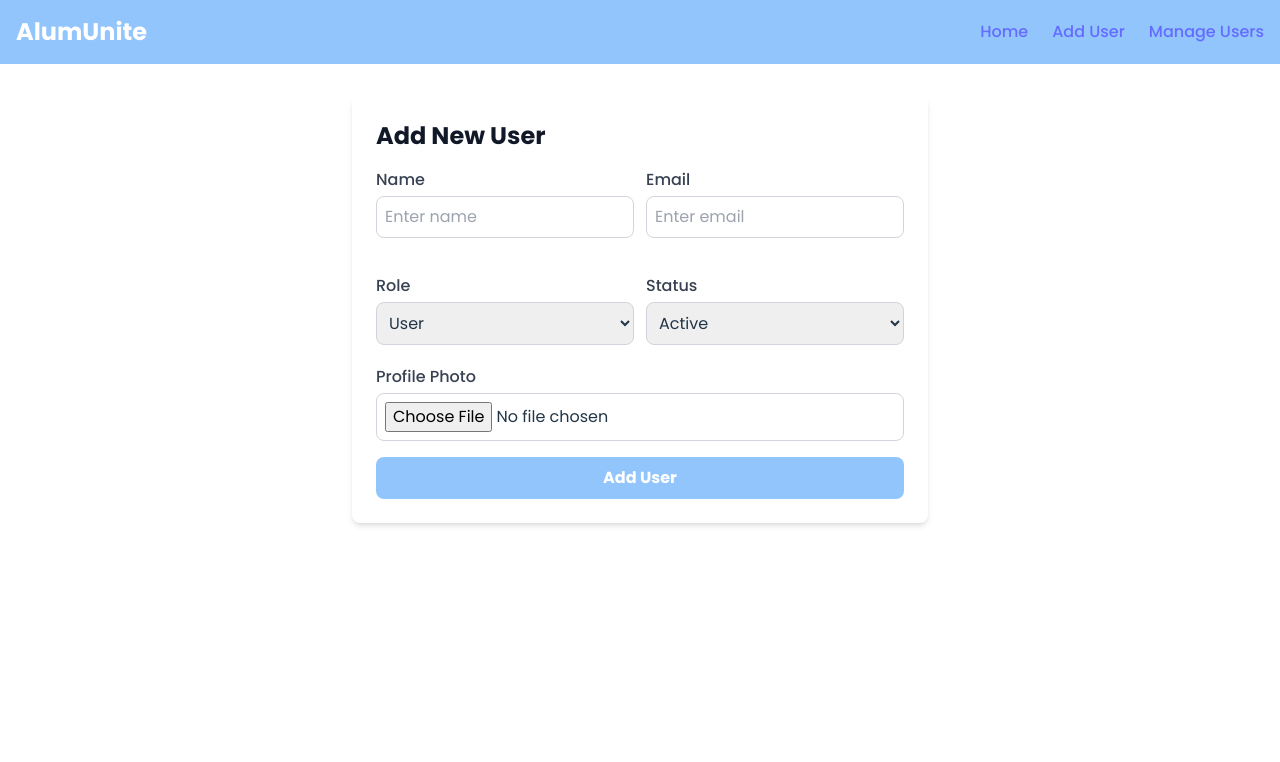
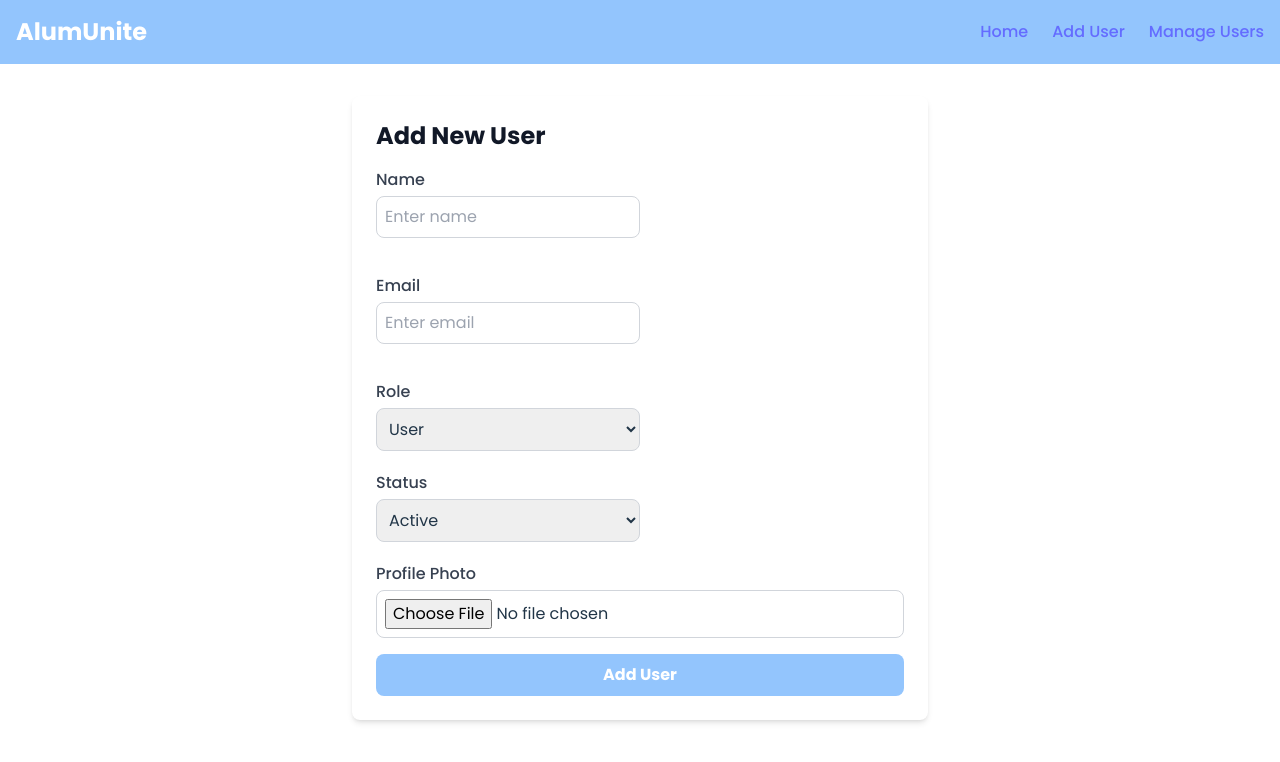
Before and after one commit to Jybium/alumunite-assessment, a React (Vite) app: page /add-user in a window 1280 px wide. Shown: the top 762 px of the page. Built offline with nearby package versions, Linux system fonts and the light colour scheme.

Commit message:
fix: enhanced the application

```diff
--- a/src/component/common/input.tsx
+++ b/src/component/common/input.tsx
@@ -12,7 +12,7 @@ interface InputProps {
 }
 
 const Input: React.FC<InputProps> = ({ label, type = 'text', name, value, onChange, placeholder, error }) => (
-  <div className="mb-4">
+  <div className="mb-4 w-full">
     <label className="block text-gray-700 font-medium mb-1">{label}</label>
     <input
       type={type}
--- a/src/component/forms/add-user-form.tsx
+++ b/src/component/forms/add-user-form.tsx
@@ -79,8 +79,9 @@ const AddUserForm: React.FC = () => {
         <form onSubmit={handleSubmit} className="bg-white p-6 rounded-lg shadow-md max-w-xl mx-auto mt-8 space-y-4">
             <h2 className="text-2xl font-bold text-gray-900">Add New User</h2>
 
-            <div className="grid grid-cols-1 lg:grid-cols-2 gap-x-3 gap-y-5">
-
+            <div className="space-y-5 lg:space-y-0 lg:flex lg:flex-wrap lg:gap-x-3 lg:gap-y-5">
+                {/* Name Input */}
+                <div className="w-full lg:w-1/2">
                     <Input
                         label="Name"
                         name="name"
@@ -89,7 +90,10 @@ const AddUserForm: React.FC = () => {
                         placeholder="Enter name"
                         error={errors.name}
                     />
+                </div>
 
+                {/* Email Input */}
+                <div className="w-full lg:w-1/2">
                     <Input
                         label="Email"
                         type="email"
@@ -99,8 +103,10 @@ const AddUserForm: React.FC = () => {
                         placeholder="Enter email"
                         error={errors.email}
                     />
+                </div>
 
-                <div>
+                {/* Role Selector */}
+                <div className="w-full lg:w-1/2">
                     <label className="block text-gray-700 font-medium mb-1">Role</label>
                     <select
                         name="role"
@@ -114,7 +120,8 @@ const AddUserForm: React.FC = () => {
                     </select>
                 </div>
 
-                <div>
+                {/* Status Selector */}
+                <div className="w-full lg:w-1/2">
                     <label className="block text-gray-700 font-medium mb-1">Status</label>
                     <select
                         name="status"
@@ -127,7 +134,8 @@ const AddUserForm: React.FC = () => {
                     </select>
                 </div>
 
-                <div className='col-span-2'>
+                {/* Profile Photo Upload */}
+                <div className="w-full">
                     <label className="block text-gray-700 font-medium mb-1">Profile Photo</label>
                     <input
                         type="file"
@@ -138,6 +146,7 @@ const AddUserForm: React.FC = () => {
                 </div>
             </div>
 
+
             <button type="submit" className="w-full py-2 bg-blue-300 hover:bg-blue-500 text-white font-bold rounded-lg">
                 Add User
             </button>
--- a/tailwind.config.js
+++ b/tailwind.config.js
@@ -1,6 +1,5 @@
 /** @type {import('tailwindcss').Config} */
 export default {
-  darkMode: ["class"],
   content: [
     "./index.html",
     "./src/**/*.{js,ts,jsx,tsx}",
```
Lines whose indentation alone changed are shown as unchanged.
